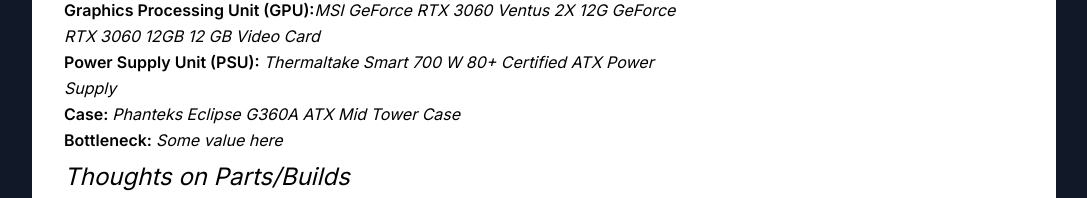
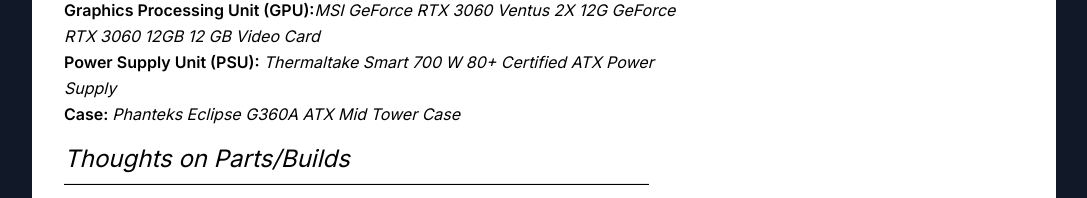
Before and after one commit to chene40/personal-website, a Next.js app: page /interests/pc in a window 1280 px wide. Shown: the part 433-631 px from the top of the page, without its empty margins (96-1183 px from the left). Built offline with nearby package versions, Linux system fonts and the light colour scheme.

Commit message:
fix: removed bottleneck and adjust styling

```diff
--- a/app/interests/pc/pc-card.tsx
+++ b/app/interests/pc/pc-card.tsx
@@ -64,10 +64,8 @@
               <span className="font-semibold">Case: </span>
               <span className="italic">{pcCase}</span>
             </li>
-            <span className="font-semibold">Bottleneck: </span>
-            <span className="italic">Some value here</span>
           </ul>
-          <div className="mt-2">
+          <div className="mt-4">
             <h2 className="text-2xl italic">Thoughts on Parts/Builds</h2>
             <hr className="h-0.5 bg-black my-2 mr-8" />
             <div className="flex flex-col gap-y-4 mr-8">
```
